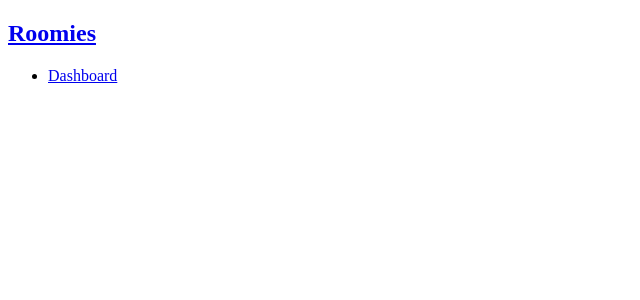
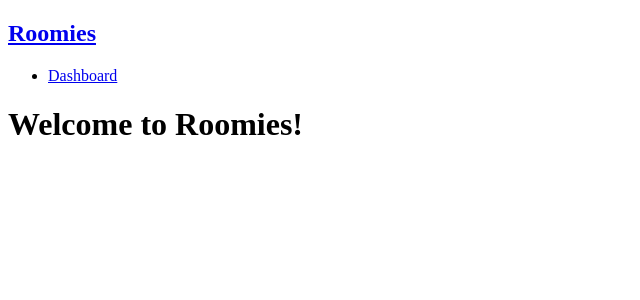
Before and after one commit to Turing-Roomies/roomies-fe, a React (Create React App) app: page / in a window 1280 px wide. Shown: the top 300 px of the page, without its empty margins (0-640 px from the left). Built offline with nearby package versions, Linux system fonts and the light colour scheme.

Commit message:
Move Home component

```diff
--- a/src/components/App/App.js
+++ b/src/components/App/App.js
@@ -8,12 +8,12 @@ export default function App() {
 
   return (
     <main>
+        <Navbar />
       <Switch>
-        <Navbar />
         <Route
-        path='/'
-        component={Home}
-        />
+          exact path='/'
+          component={Home}
+          />
       </Switch>
     </main>
   )
--- a/src/components/Home/Home.js
+++ b/src/components/Home/Home.js
@@ -1,6 +1,7 @@
 import React from 'react'
 
 export default function Home() {
+
   return (
     <div>
       <h1>Welcome to Roomies!</h1>
--- a/src/components/Navbar/Navbar.js
+++ b/src/components/Navbar/Navbar.js
@@ -9,7 +9,7 @@ export default function Navbar() {
       <div>
         <ul>
           <li>
-            <Link to='/dashboard' title='Dashboard'>Dashboard</Link>
+            <NavLink to='/dashboard' title='Dashboard'>Dashboard</NavLink>
           </li>
         </ul>
       </div>
```
